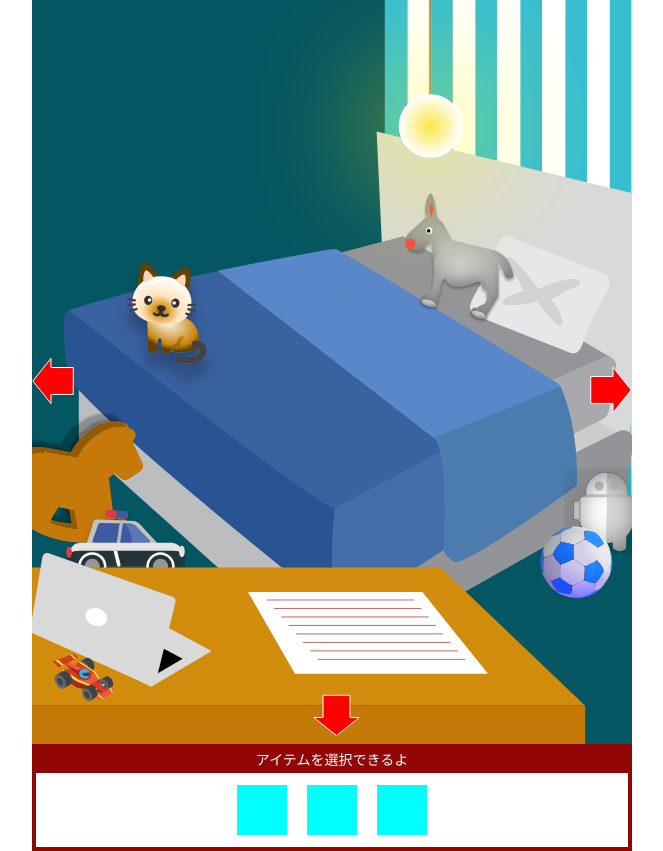
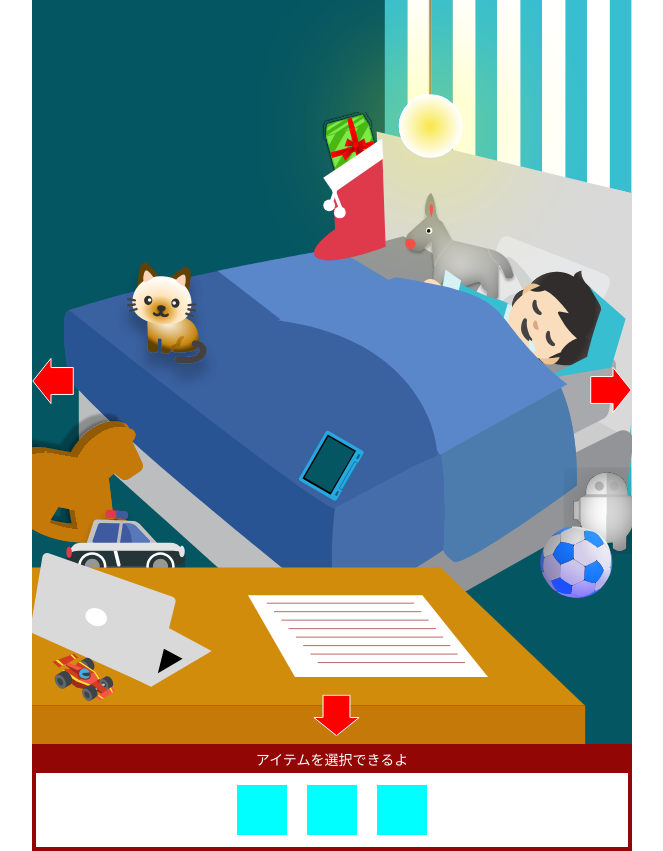
Before and after one commit to marimonon/advent2024_christmas, a React (Vite) app: page / in a window 1280 px wide. Shown: the whole page, without its empty margins (308-971 px from the left). Built offline with nearby package versions, Linux system fonts and the light colour scheme.

Commit message:
寝てる子とbootのcss

```diff
--- a/src/components/Rooms/ChildRoom.tsx
+++ b/src/components/Rooms/ChildRoom.tsx
@@ -2,10 +2,14 @@
 import { css } from "@emotion/react"
 import ChildRoomBg from "../Images/Child/ChildRoomBg"
 import HomeWorkImage from "../Images/Child/HomeWorkImage"
+import ChildSleepImage from "../Images/Child/ChildSleepImage"
+import BootImage from "../Images/Child/BootImage"
 
 const ChildRoom: React.FC = () => {
   return (
     <div>
+      <BootImage css={bootCss} />
+      <ChildSleepImage css={childSleepCss} />
       <HomeWorkImage css={homeWorkCss} />
       <ChildRoomBg css={childBgCss} />
     </div>
@@ -14,11 +18,30 @@ const ChildRoom: React.FC = () => {
 
 export default ChildRoom
 
+const bootCss = css`
+  position: absolute;
+  top: 15%;
+  left: 47%;
+  width: 13%;
+  height: auto;
+  z-index: 1;
+`
+
+const childSleepCss = css`
+  position: absolute;
+  top: 26%;
+  left: 28%;
+  width: 76%;
+  height: auto;
+  z-index: 1;
+`
+
 const homeWorkCss = css`
   position: absolute;
-  top: 76%;
+  top: 80%;
   left: 36%;
   width: 40%;
+  height: auto;
   z-index: 2;
 `
 
```
